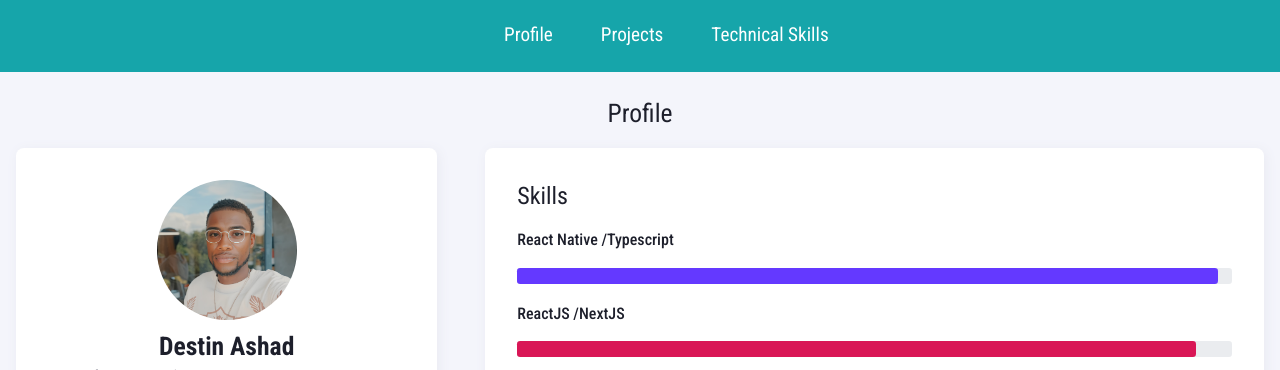
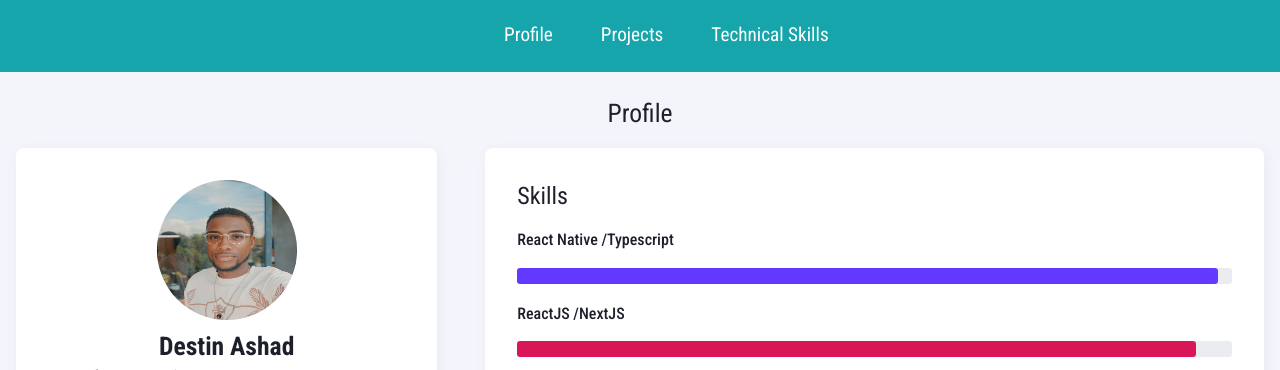
Before and after one commit to codebydestin/codebydestin.github.io, a website built with webpack: page index.html in a window 1280 px wide. Shown: the top 370 px of the page. Built offline with nearby package versions, Linux system fonts and the light colour scheme.

Commit message:
change aspect ratio

```diff
--- a/index.html
+++ b/index.html
@@ -40,7 +40,7 @@
     <div class="container flex">
       <div class="profile-container box flex-1">
         <img src="/images/profile-img.jpg" alt="profile" width="140px" height="140px" class="profileImage"
-          style="object-fit: cover;" />
+          style="object-fit: fill" />
         <h3 id="profile-title">
           Destin Ashad
         </h3>
```
